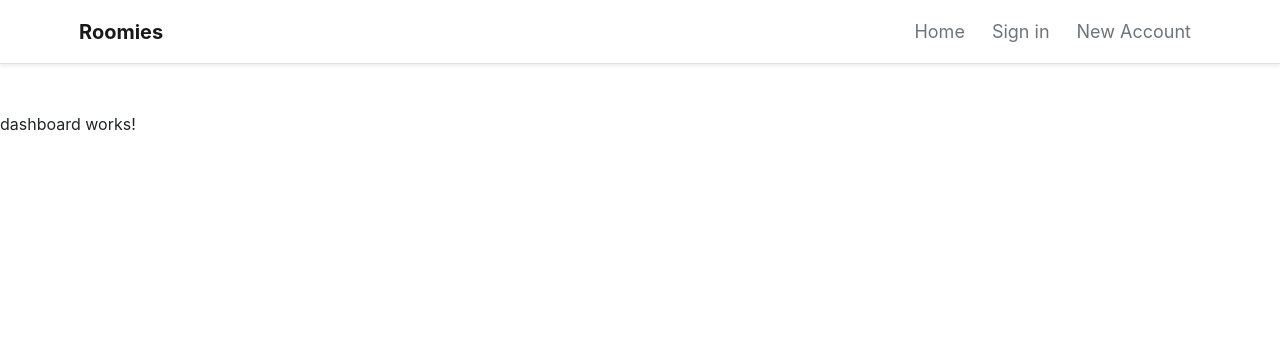
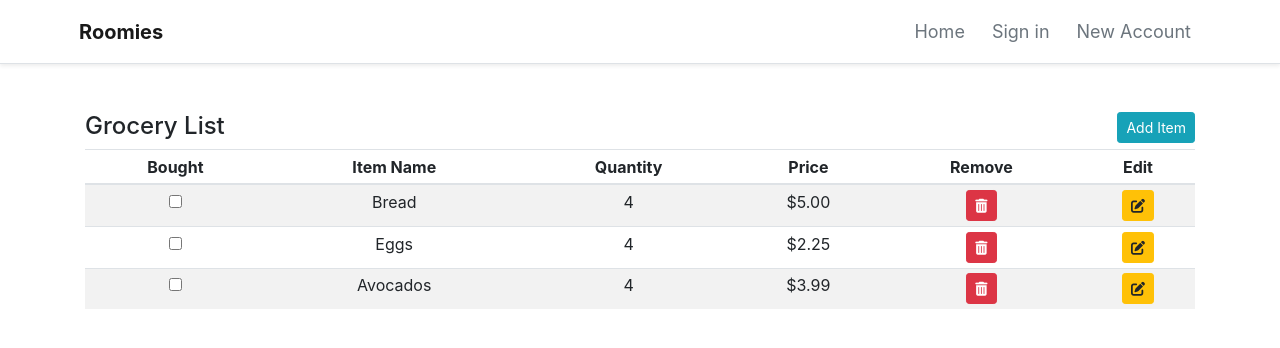
Before and after one commit to HeidiTran/Roomies, an Angular app in the folder roomies-client/: page /dashboard in a window 1280 px wide. Shown: the top 348 px of the page. Built offline with nearby package versions, Linux system fonts and the light colour scheme.

Commit message:
Added Grocery List Table to Dashboard Component

```diff
--- a/roomies-client/src/app/dashboard/dashboard.component.html
+++ b/roomies-client/src/app/dashboard/dashboard.component.html
@@ -1 +1,43 @@
-<p>dashboard works!</p>
+<div class="container">
+
+    <h4 class="inline-block">
+        <span class="mb-5">Grocery List</span>
+        <a class="btn btn-info btn-sm float-right align-middle" (click)="addGroceryItem=!addGroceryItem">{{!addGroceryItem ? 'Add Item' : 'Hide Form'}}</a>
+    </h4>
+
+    <div *ngIf="addGroceryItem">
+        <app-add-grocery-item></app-add-grocery-item>
+    </div>
+
+    <div class="table-responsive">
+        <table class="table table-sm table-striped table-hover text-center">
+
+            <thead>
+                <tr>
+                    <th scope="col">Bought</th>
+                    <th scope="col">Item Name</th>
+                    <th scope="col">Quantity</th>
+                    <th scope="col">Price</th>
+                    <th scope="col">Remove</th>
+                    <th scope="col">Edit</th>
+                </tr>
+            </thead>
+
+            <tbody>
+                <tr class="text-center align-middle" *ngFor="let grocery of groceries">
+                    <td><input type="checkbox"></td>
+                    <td>{{grocery.itemname}}</td>
+                    <td>{{grocery.quantity}}</td>
+                    <td>${{grocery.price}}</td>
+                    <td>
+                        <button class="btn btn-danger btn-sm" (click)="removeItem(grocery)"><i class='fas fa-trash-alt'></i></button>
+                    </td>
+                    <td>
+                        <button class="btn btn-warning btn-sm"><i class='fas fa-edit'></i></button>
+                    </td>
+                </tr>
+            </tbody>
+
+        </table>
+    </div>
+</div>
--- a/roomies-client/src/app/dashboard/dashboard.component.ts
+++ b/roomies-client/src/app/dashboard/dashboard.component.ts
@@ -5,9 +5,47 @@ import { Component, OnInit } from '@angular/core';
   templateUrl: './dashboard.component.html',
   styleUrls: ['./dashboard.component.css']
 })
+
 export class DashboardComponent implements OnInit {
+  groceries: Object[];
 
-  constructor() { }
+  constructor() {
+    this.groceries = [
+      {
+        itemname: "Bread",
+        price: "5.00",
+        quantity: 4
+      },
+      {
+        itemname: "Eggs",
+        price: "2.25",
+        quantity: 4
+      },
+      {
+        itemname: "Avocados",
+        price: "3.99",
+        quantity: 4
+      },
+    ];
+   }
+   private addGroceryItem = false;
+   loadMyChildComponent(){
+      this.addGroceryItem = true;
+   }
+
+   removeItem(grocery){
+     console.log(this);
+     let deleteItem = confirm('Are you sure you want to delete '+grocery.itemname+'?');
+
+     if (deleteItem){
+       console.log("deleting"+ grocery);
+       //TODO: remove grocery item from DB
+
+     }
+     else{
+       console.log("Not deleting" + grocery);
+     }
+   }
 
   ngOnInit() {
   }
```
